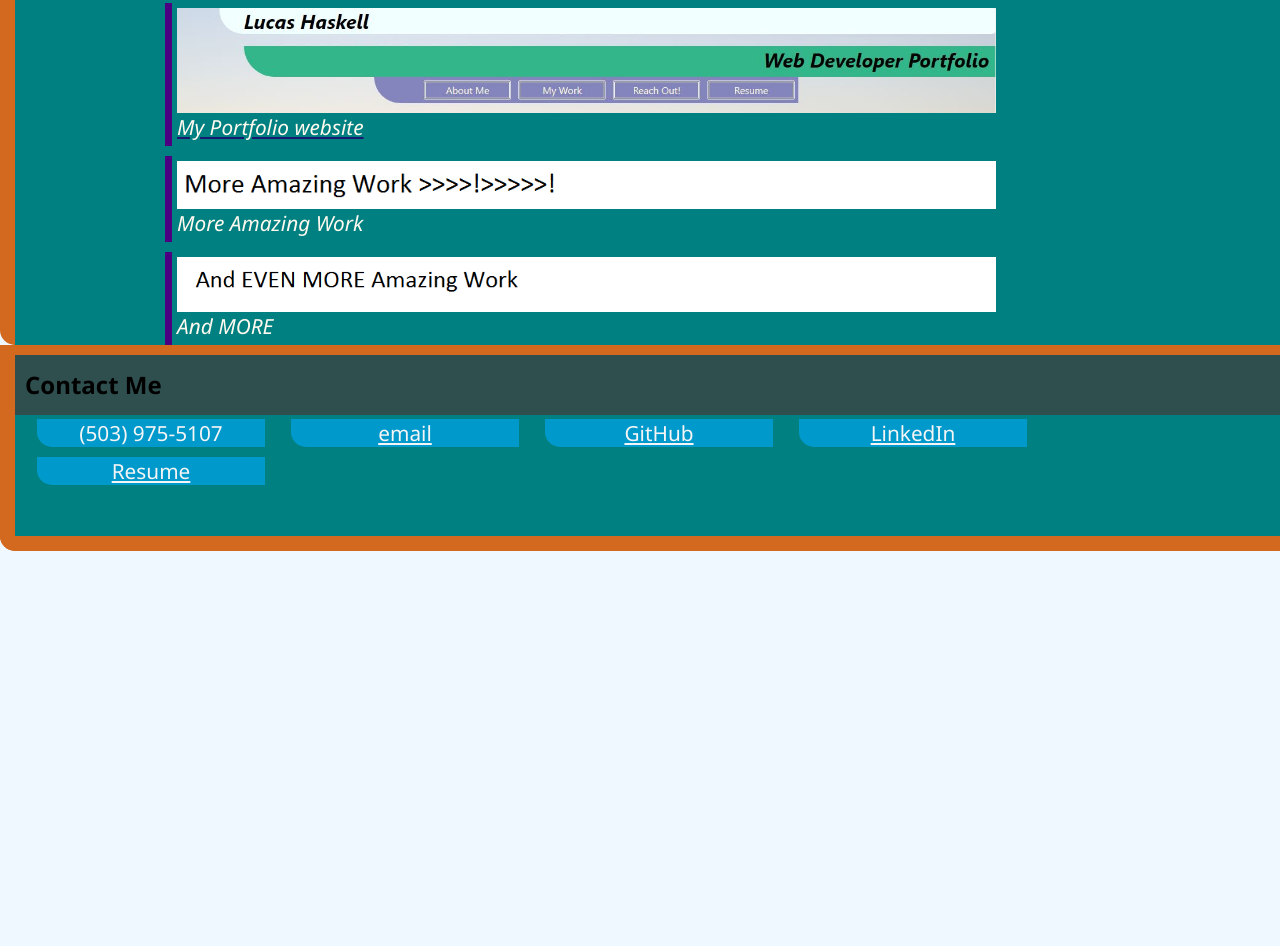
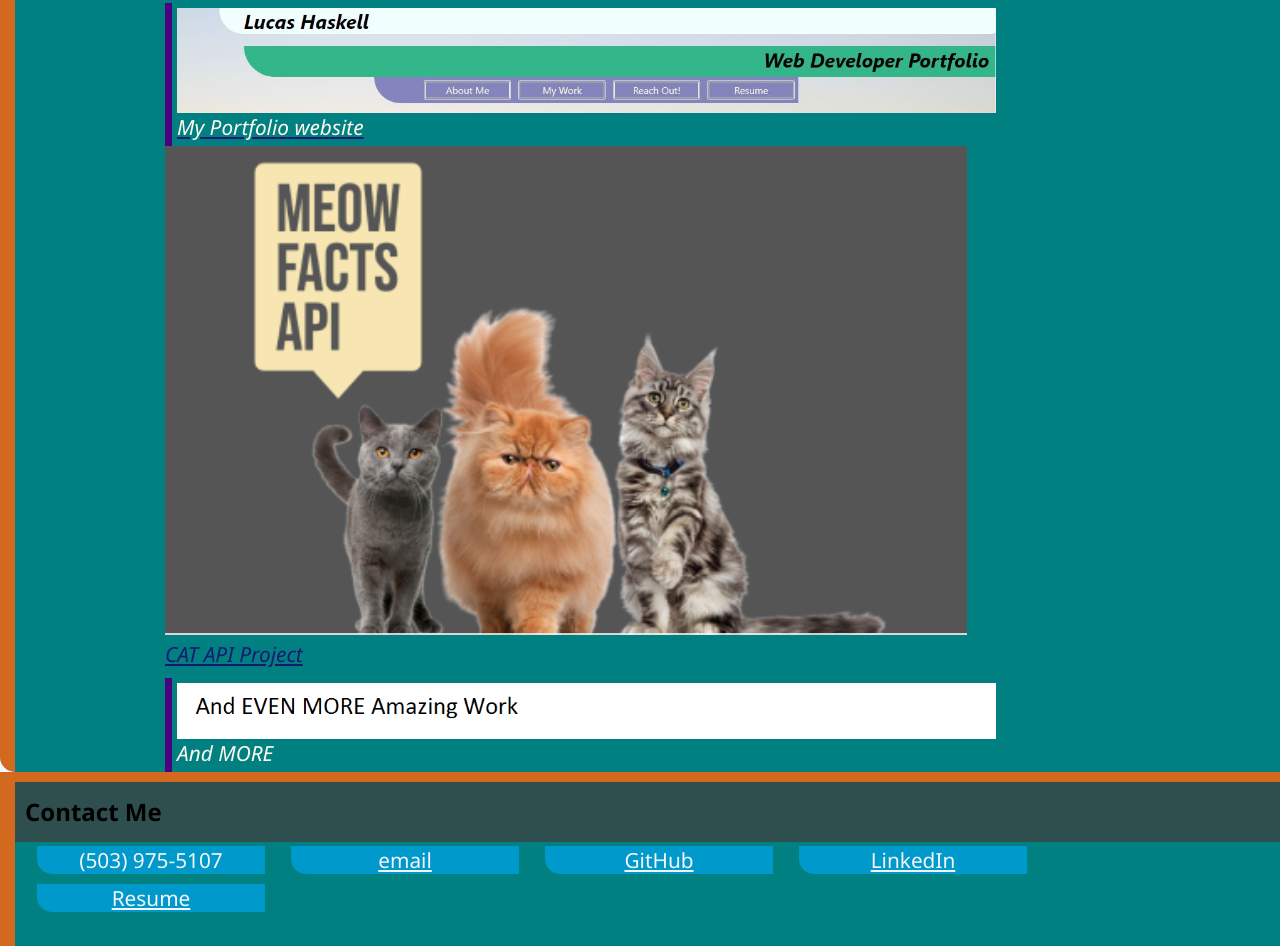
Before and after one commit to BarkMulcher/Luke_Haskell_Portfolio, a plain HTML site: page index.html in a window 1280 px wide. Shown: the part 1647-2593 px from the top of the page. Before the commit the page ends 2198 px from the top, so only its background shows below. Drawn offline with Linux system fonts and the light colour scheme.

Commit message:
Add CAT API to HTML

```diff
--- a/index.html
+++ b/index.html
@@ -91,11 +91,11 @@
                                     </figcaption>
                                 </figure>
                         </a>
-                        <a class="placeholder">
+                        <a class="cat-api" href="https://heatleyj7.github.io/cat-api-project/" target="_blank" rel="noreferrer noopener">
                             <figure>
-                                <img src="./assets/images/amazing-example.png" alt="placeholder">
+                                <img src="./assets/images/catapi.png" alt="cat banner">
                                 <figcaption>
-                                    More Amazing Work
+                                    CAT API Project
                                 </figcaption>
                             </figure>
                         </a>
```
Also changed, not shown: assets/images/catapi.png (added).
